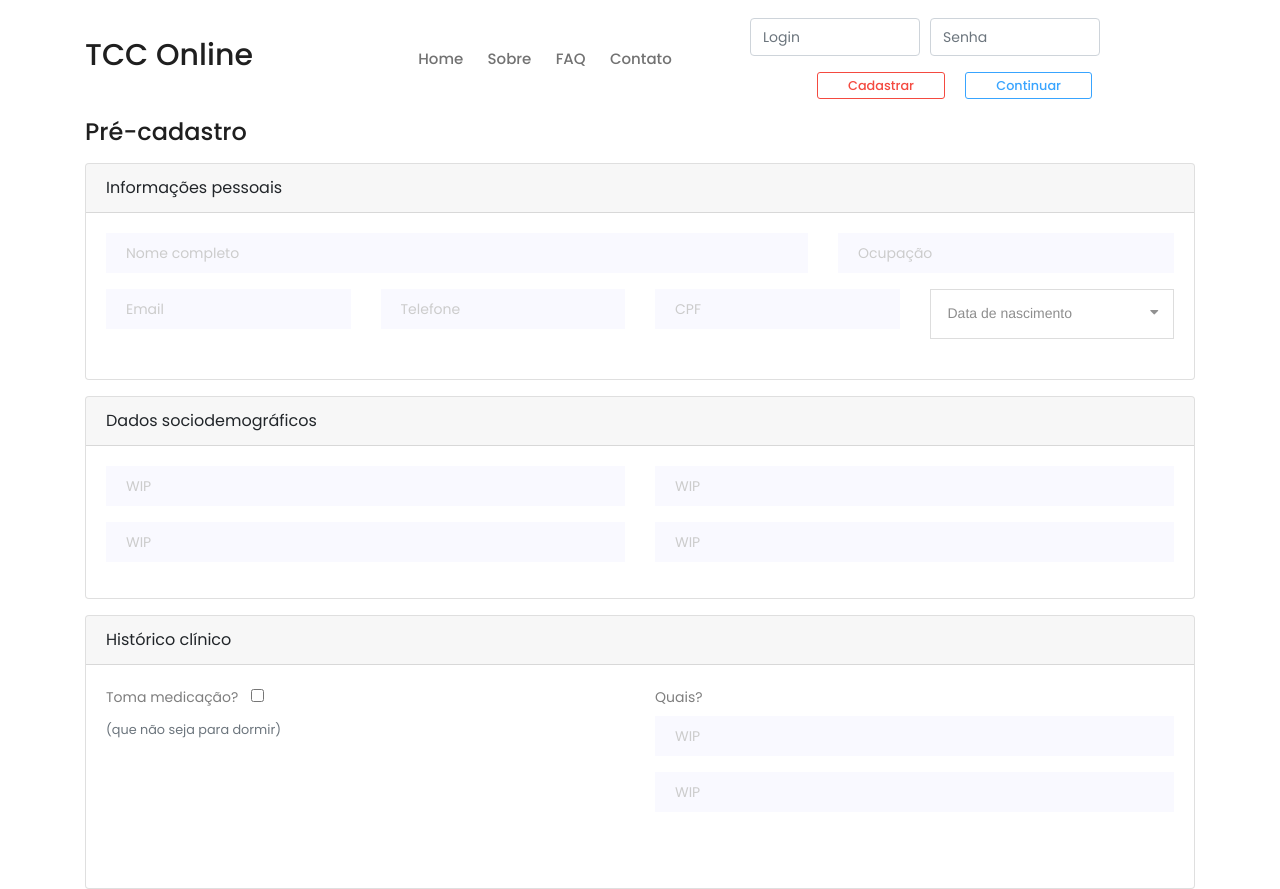
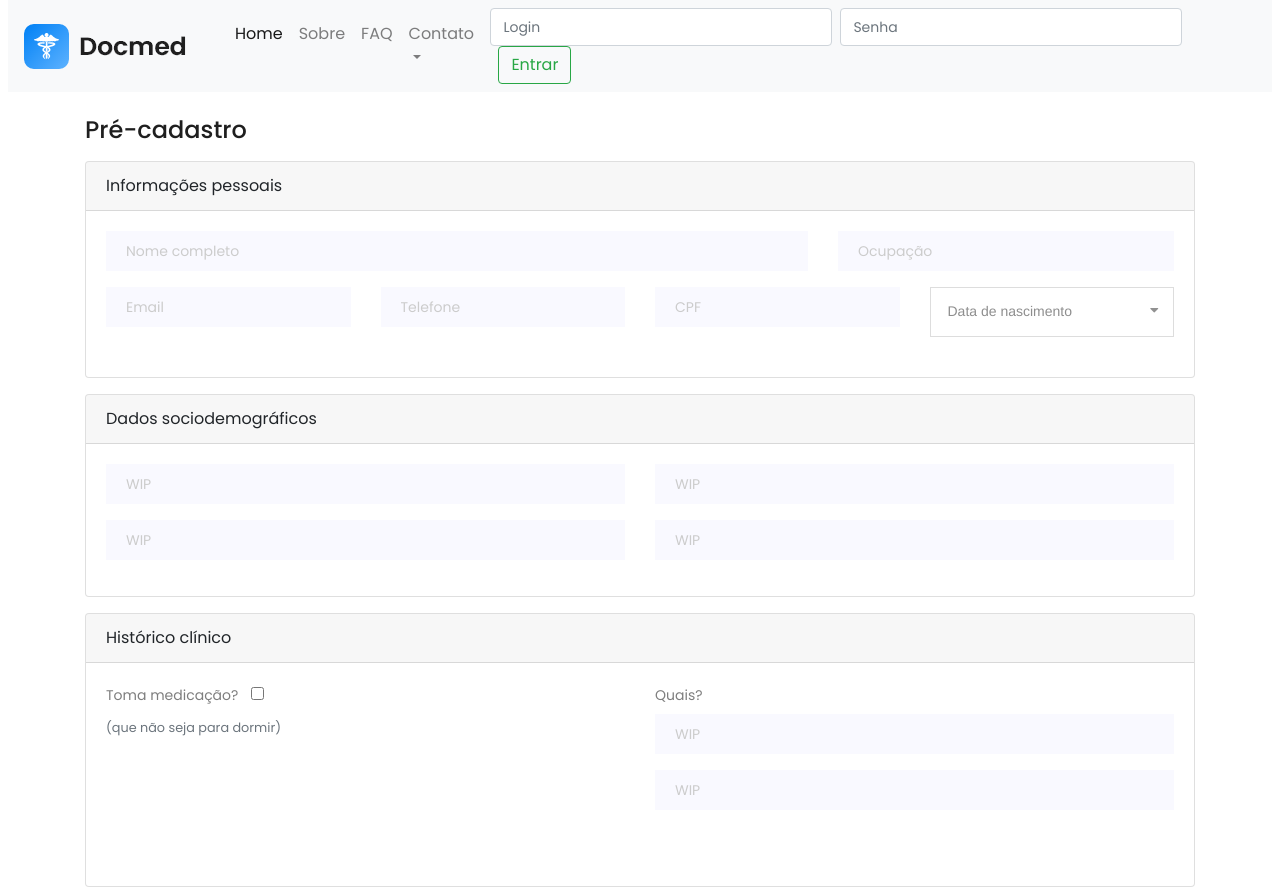
Before and after one commit to kurocaelum/toi-gui, a plain HTML site: page pre-signup.html in a window 1280 px wide. Shown: the top 889 px of the page. Drawn offline with nearby package versions, Linux system fonts and the light colour scheme.

Commit message:
Navbar WIP

```diff
--- a/pre-signup.html
+++ b/pre-signup.html
@@ -13,7 +13,8 @@
     <!-- Place favicon.ico in the root directory -->
 
     <!-- CSS here -->
-    <link rel="stylesheet" href="css/bootstrap.min.css">
+    <!-- <link rel="stylesheet" href="css/bootstrap.min.css"> -->
+    <link rel="stylesheet" href="https://maxcdn.bootstrapcdn.com/bootstrap/4.0.0/css/bootstrap.min.css" integrity="sha384-Gn5384xqQ1aoWXA+058RXPxPg6fy4IWvTNh0E263XmFcJlSAwiGgFAW/dAiS6JXm" crossorigin="anonymous">
     <link rel="stylesheet" href="css/owl.carousel.min.css">
     <link rel="stylesheet" href="css/magnific-popup.css">
     <link rel="stylesheet" href="css/font-awesome.min.css">
@@ -32,71 +33,52 @@
             <p class="browserupgrade">You are using an <strong>outdated</strong> browser. Please <a href="https://browsehappy.com/">upgrade your browser</a> to improve your experience and security.</p>
         <![endif]-->
 
-    <!-- header-start -->
-    <header>
-        <div class="header-area ">
-            <div id="sticky-header" class="main-header-area">
-                <div class="container">
-                    <div class="row align-items-center">
-                        <div class="col-xl-3 col-lg-2">
-                            <div class="logo">
-                                <a href="index2.html">
-                                    <!-- <img src="img/logo.png" alt=""> -->
-                                    <h2>TCC Online</h2>
-                                </a>
-                            </div>
-                        </div>
-                        <div class="col-xl-4 col-lg-5">
-                            <div class="main-menu  d-none d-lg-block">
-                                <nav>
-                                    <ul id="navigation">
-                                        <li><a class="active" href="index2.html">Home</a></li>
-                                        <li><a href="#">Sobre</a></li>
-                                        <li><a href="#">FAQ</a></li>
-                                        <li><a href="#">Contato</a></li>
-                                    </ul>
-                                </nav>
-                            </div>
-                        </div>
+    <!-- header_area-start -->
+    <div class="mx-2 sticky-top">
+        <nav class="navbar navbar-expand-lg navbar-light bg-light">
+            <!-- <a class="navbar-brand" href="#">TCC Online</a> -->
+            <a class="navbar-brand" href="#"><img src="img/logo.png" alt=""></a>
 
-                        <!-- Login-form_start -->
-                        <div class="col-xl-4 col-lg-4 d-none d-lg-block">
-                            <form action="#">
-                                <div class="form-row">
-                                    <div class="col">
-                                        <div class="form-group">
-                                            <input class="form-control" name="name" id="login" type="text" onfocus="this.placeholder = ''" onblur="this.placeholder = 'Login'" placeholder="Login">
-                                        </div>
-                                    </div>
+            <button class="navbar-toggler" type="button" data-toggle="collapse" data-target="#navbarSupportedContent" aria-controls="navbarSupportedContent" aria-expanded="false" aria-label="Toggle navigation">
+              <span class="navbar-toggler-icon"></span>
+            </button>
 
-                                    <div class="col">
-                                        <div class="form-group">
-                                            <input class="form-control" name="name" id="senha" type="password" onfocus="this.placeholder = ''" onblur="this.placeholder = 'Senha'" placeholder="Senha">
-                                        </div>
-                                    </div>
-                                </div>
-
-                                <div class="text-right">
-                                    <a href="#" class="genric-btn danger-border radius small mx-2">Cadastrar</a>
-                                    <input class="genric-btn info-border radius small mx-2" type="submit" value="Continuar"/>
-                                </div>
-
-                            </form>
-                        </div>
-                        <!-- Login-form_end -->
-
-                        <div class="col-12">
-                            <div class="mobile_menu d-block d-lg-none"></div>
-                        </div>
-                    </div>
-                </div>
+            <div class="collapse navbar-collapse ml-4" id="navbarSupportedContent">
+              <ul class="navbar-nav mr-auto">
+                <li class="nav-item active">
+                  <a class="nav-link" href="#">Home<span class="sr-only">(current)</span></a>
+                </li>
+                <li class="nav-item">
+                  <a class="nav-link" href="#">Sobre</a>
+                </li>
+                <li class="nav-item">
+                  <a class="nav-link" href="#">FAQ</a>
+                </li>
+                <li class="nav-item dropdown">
+                  <a class="nav-link dropdown-toggle" href="#" id="navbarDropdown" role="button" data-toggle="dropdown" aria-haspopup="true" aria-expanded="false">
+                    Contato
+                  </a>
+                  <div class="dropdown-menu" aria-labelledby="navbarDropdown">
+                    <a class="dropdown-item" href="#">Action</a>
+                    <a class="dropdown-item" href="#">Another action</a>
+                    <div class="dropdown-divider"></div>
+                    <a class="dropdown-item" href="#">Something else here</a>
+                  </div>
+                </li>
+              </ul>
+              <form class="form-inline my-2 my-lg-0">
+                <input class="form-control mr-sm-2" type="text" placeholder="Login" aria-label="Search">
+                <input class="form-control mr-sm-2" type="password" placeholder="Senha" aria-label="Search">
+                <button class="btn btn-outline-success my-2 my-sm-0 mx-2" type="submit">Entrar</button>
+                <!-- <button class="btn btn-outline-success my-2 my-sm-0 mx-2" type="submit">Cadastrar</button> -->
+              </form>
             </div>
-        </div>
-    </header>
-    <!-- header-end -->
+          </nav>
+    </div>
+    <!-- header_area-end -->
 
     <!-- form-start -->
-    <div class="container">
+    <div class="container mt-4">
         <h3>Pré-cadastro</h3>
 
         <form action="#">
```
Also changed, not shown: index2.html (+4 -3 lines).
